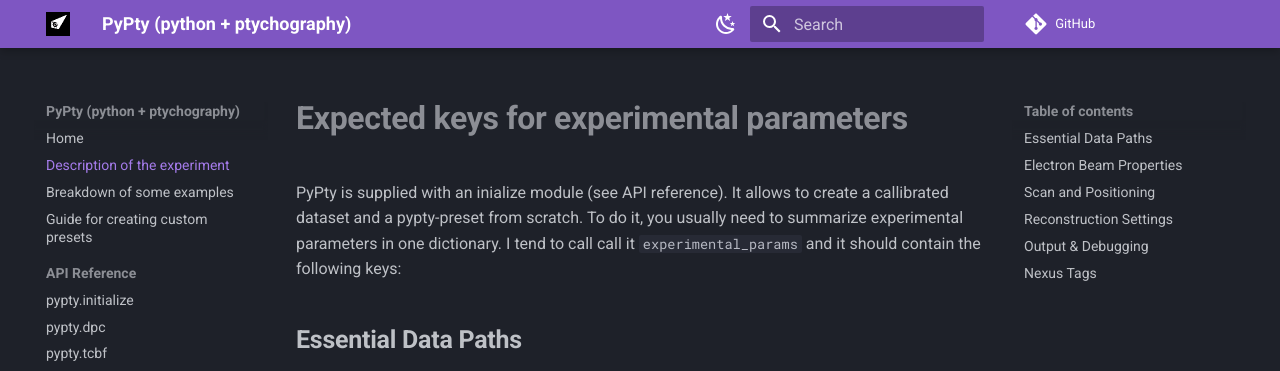
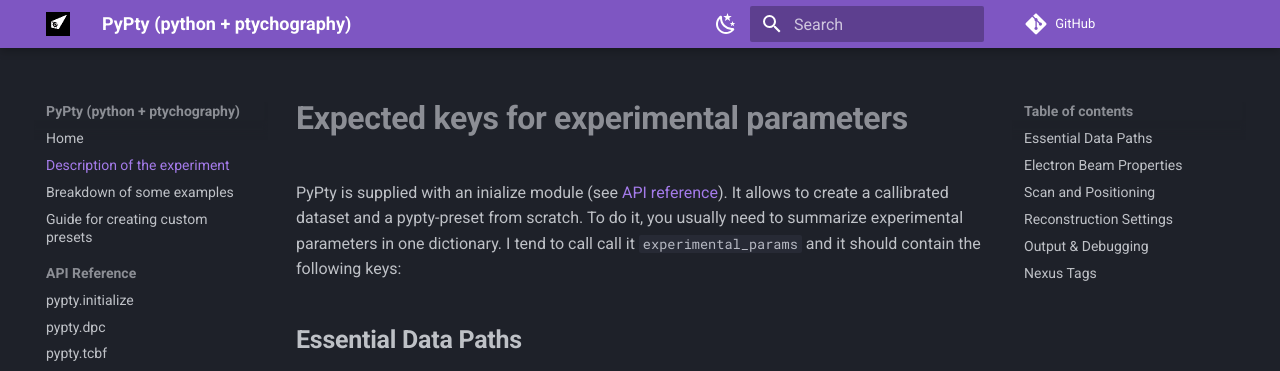
Before and after one commit to Anton-Gladyshev/pypty, an MkDocs documentation site: the page built from docs/experiment.md, in a window 1280 px wide and 900 px high. Shown: the top 371 px of the window. Built offline with MkDocs 1.6.1 and Material for MkDocs 9.7.7, drawn with Linux system fonts in a browser that asks for light colours; comment, search, counter and statistics services are not loaded; some of the changed lines change nothing that is shown.

Commit message:
updated docs

```diff
--- a/docs/experiment.md
+++ b/docs/experiment.md
@@ -1,6 +1,6 @@
 # **__Expected keys for experimental parameters__**
 
-PyPty is supplied with an inialize module (see API reference). It allows to create a callibrated dataset and a pypty-preset from scratch.
+PyPty is supplied with an inialize module (see [API reference](reference/initialize.md)). It allows to create a callibrated dataset and a pypty-preset from scratch.
 To do it, you usually need to summarize experimental parameters in one dictionary. I tend to call call it `experimental_params` and it should contain the following keys:
 
 
```
Also changed, not shown: site/experiment.html.
